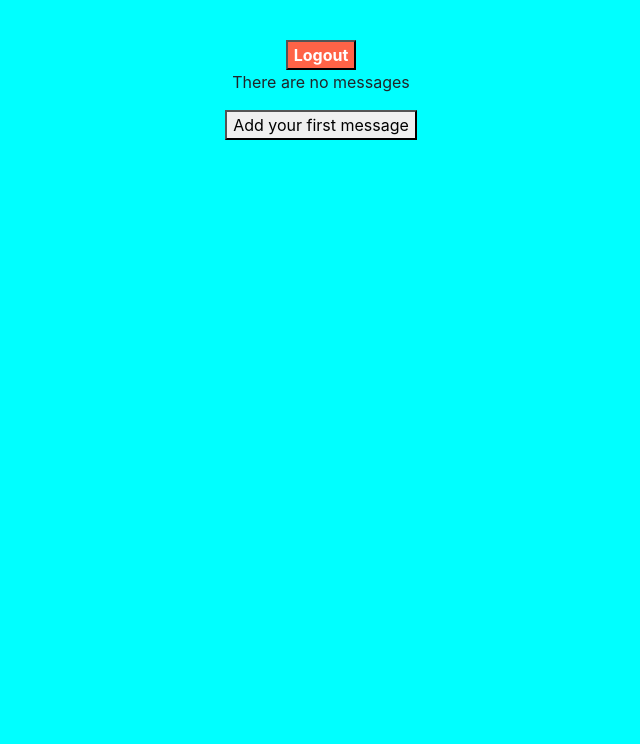
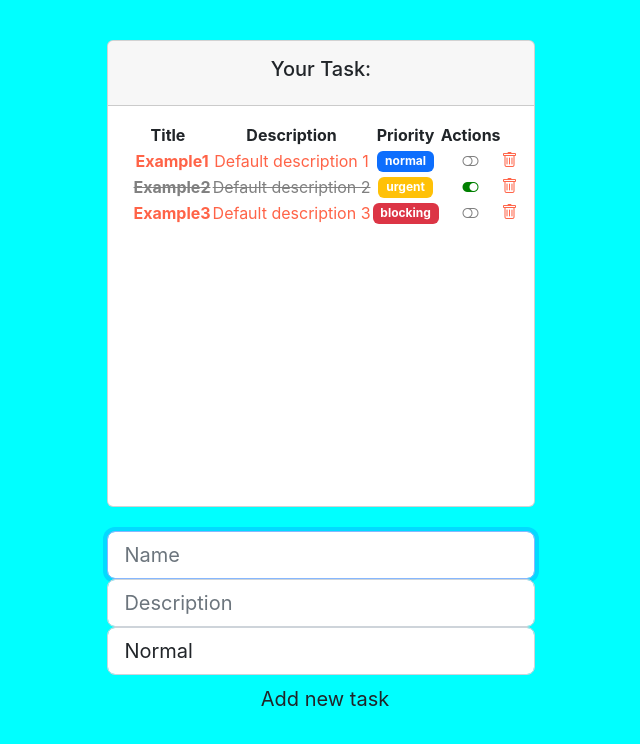
Before and after one commit to ViloriaUrdaneta/EjercicioReact, a React (Create React App) app: page / in a window 1280 px wide. Shown: the top 744 px of the page, without its empty margins (319-959 px from the left). Built offline with nearby package versions, Linux system fonts and the light colour scheme.

Commit message:
operadores ternarios 2

```diff
--- a/src/App.js
+++ b/src/App.js
@@ -31,9 +31,9 @@ function App() {
       {/*</header>*/}
         {/*<Father></Father>*/}
         {/*Componente de listado de tareas*/}
-        {/*<TaskListComponent></TaskListComponent>*/}
+        <TaskListComponent></TaskListComponent>
         {/**Ejemplo de renderizado condicional */}
-        <OptionalRender></OptionalRender>
+        {/*<OptionalRender></OptionalRender>*/}
     </div>
   );
 }
--- a/src/components/container/task_list.jsx
+++ b/src/components/container/task_list.jsx
@@ -45,12 +45,54 @@ const TaskListComponent = () => {
     }
 
     function addTask(task){
-        console.log('Add task');
-        const index = tasks.indexOf(task);
+        console.log('Add task', task);
         const tempTasks = [...tasks];
         tempTasks.push(task);
         setTasks(tempTasks);
     }
+
+    const Table = () => {
+        return (
+            <table>
+                <thead>
+                    <tr>
+                        <th scope='col'>Title</th>
+                        <th scope='col'>Description</th>
+                        <th scope='col'>Priority</th>
+                        <th scope='col'>Actions</th>
+                    </tr>
+                </thead>
+                <tbody>
+                    { tasks.map((task, index) => {
+                        return (
+                            <TaskComponent
+                                key={index}
+                                task={task}
+                                complete={completeTask}
+                                remove={deleteTask}
+                            >
+                            </TaskComponent>
+                        )
+                    }
+                    )}
+                </tbody>
+            </table>
+        )
+    }
+
+    let tasksTable;
+
+    if(tasks.length > 0){
+        tasksTable = <Table></Table>
+    } else{
+        tasksTable = (
+        <div>
+            <h3>There are no tasks to show.</h3>
+            <h4>Please, create one.</h4>
+        </div>)
+    }
+
+
 
     return (
         <div>
@@ -62,36 +104,11 @@ const TaskListComponent = () => {
                         </h5>
                     </div>
                     <div className='card-body' data-mdb-perfect-scrollbar='true' style={ {position: 'relative', height: '400px'} }>
-                        <table>
-                            <thead>
-                                <tr>
-                                    <th scope='col'>Title</th>
-                                    <th scope='col'>Description</th>
-                                    <th scope='col'>Priority</th>
-                                    <th scope='col'>Actions</th>
-                                </tr>
-                            </thead>
-                            <tbody>
-                                { tasks.map(
-                                        (task, index) => {
-                                            return (
-                                                <TaskComponent
-                                                    key={index}
-                                                    task={task}
-                                                    complete={completeTask}
-                                                    remove={deleteTask}
-                                                    >
-                                                </TaskComponent>
-                                            )
-                                        }
-                                    )
-                                }
-                            </tbody>
-                        </table>
+                        {tasksTable}
                     </div>
                 </div>
             </div>
-            <Taskform add={addTask}></Taskform>
+            <Taskform add={addTask} length={tasks.length}></Taskform>
         </div>
     );
 };
--- a/src/components/pure/forms/taskform.jsx
+++ b/src/components/pure/forms/taskform.jsx
@@ -3,7 +3,7 @@ import PropTypes from 'prop-types';
 import { LEVELS } from '../../../models/levels.enum';
 import { Task } from '../../../models/task.class';
 
-const Taskform = ({add}) => {
+const Taskform = ({add, length}) => {
 
     const nameRef = useRef('');
     const descriptionRef = useRef('');
@@ -20,32 +20,50 @@ const Taskform = ({add}) => {
         add(newTask)
     }
 
+    const normalStyle = {
+        color: 'blue',
+        fontWeight: 'bold'
+    }
+
+    const urgentStyle = {
+        color: 'red',
+        fontWeight: 'bold'
+    }
+
+    const blockingStyle = {
+        color: 'yellow',
+        fontWeight: 'bold'
+    }
+
 
     return (
         <form onSubmit={addTask} className='d-flex justify-content-center align-items-center mb-4 mt-4'>
             <div className='form-outline flex-fill'>
                 <input ref={nameRef} id='inputName' type='text' className='form-control form-control-lg' required autoFocus placeholder='Name'></input>
                 <input ref={descriptionRef} id='inputDescription' type='text' className='form-control form-control-lg' required placeholder='Description' ></input>
-                <label htmlFor='selectLevel' className='sr-only'>Priority</label>
-                <select ref={levelRef} defaultValue={LEVELS.NORMAL} id='selectLevel'>
-                    <option value={LEVELS.NORMAL}>
+                <select className='form-control form-control-lg' ref={levelRef} defaultValue={LEVELS.NORMAL} id='selectLevel'>
+                    <option style={normalStyle} value={LEVELS.NORMAL}>
                         Normal
                     </option>
-                    <option value={LEVELS.URGENT}>
+                    <option style={urgentStyle} value={LEVELS.URGENT}>
                         Urgent
                     </option>
-                    <option value={LEVELS.BLOCKING}>
+                    <option style={blockingStyle} value={LEVELS.BLOCKING}>
                         BLocking
                     </option>
                 </select>
+                <button type='submit' className='btn btn-succes btn-lg ms-2'>
+                    {length > 0 ? 'Add new task' : 'Create your first task'}
+                </button>
             </div>
-            <button type='submit' className='btn btn-succes btn-lg ms-2'>Add</button>
+
         </form>
     );
 }
 
 Taskform.Prototypes = {
-    add: PropTypes.func.isRequired
+    add: PropTypes.func.isRequired,
+    length: PropTypes.number.isRequired
 }
 
 export default Taskform;
--- a/src/components/pure/task.jsx
+++ b/src/components/pure/task.jsx
@@ -1,10 +1,13 @@
 import React, { useEffect } from 'react';
 import PropTypes from 'prop-types';
+
+//Models
 import { Task } from '../../models/task.class';
+import { LEVELS } from '../../models/levels.enum';
 
 //importamos hoja de estilos task.scss
 import '../../styles/task.scss'
-import { LEVELS } from '../../models/levels.enum';
+
 
 const TaskComponent = ({ task, complete, remove }) => {
 
@@ -47,8 +50,20 @@ const TaskComponent = ({ task, complete, remove }) => {
         }
     }
 
+    //constantes de estilos
+    const taskCompleted = {
+        fontWeight: 'bold',
+        color: 'gray',
+        textDecoration: 'line-through'
+    }
+
+    const taskPending = {
+        fontWeight: 'bold',
+        color: 'tomato'
+    }
+
     return (
-        <tr className='fw-normal'>
+        <tr className='fw-normal' style={task.completed ? taskCompleted : taskPending}>
             <th>
                 <span className='ms-2'>{ task.name }</span>
             </th>
--- a/src/styles/task.scss
+++ b/src/styles/task.scss
@@ -1,3 +1,13 @@
 .task-action {
     cursor: pointer;
 }
+
+.task-completed {
+    color: gray;
+    text-decoration: line-through;
+}
+
+.task-pending {
+    font-weight: bold;
+    color: tomato;
+}
```
